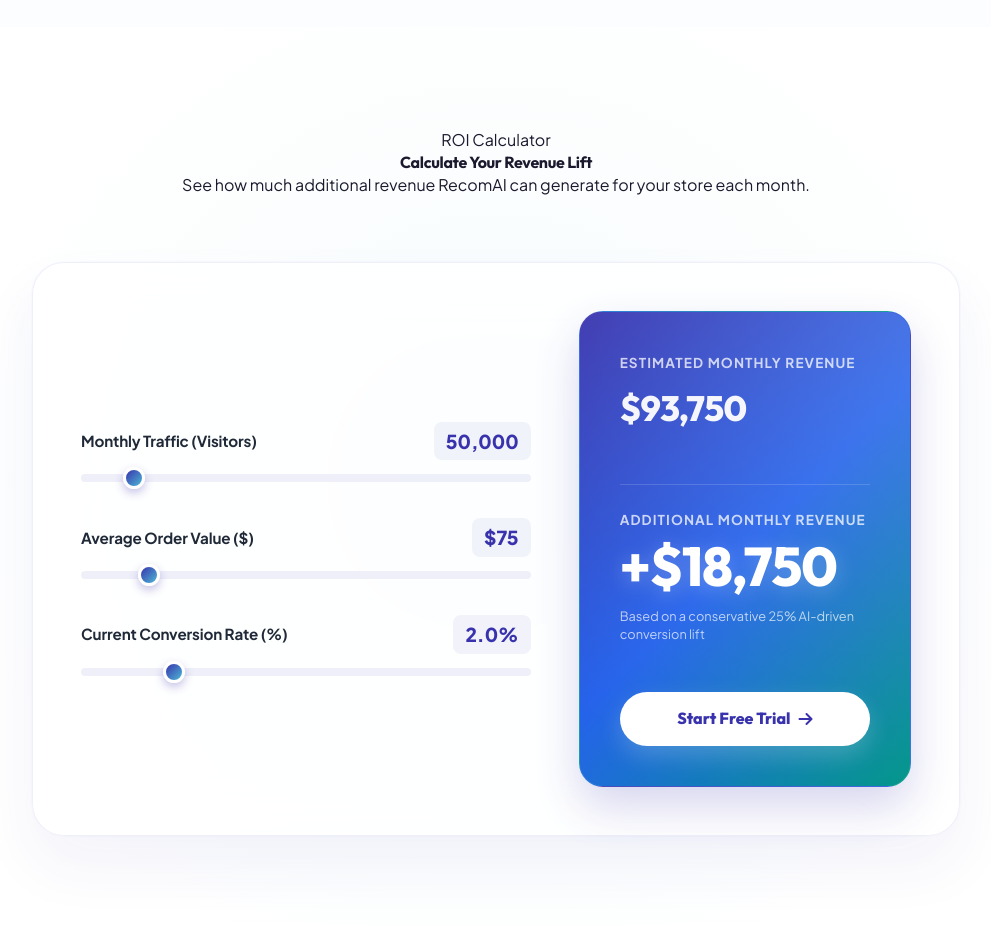
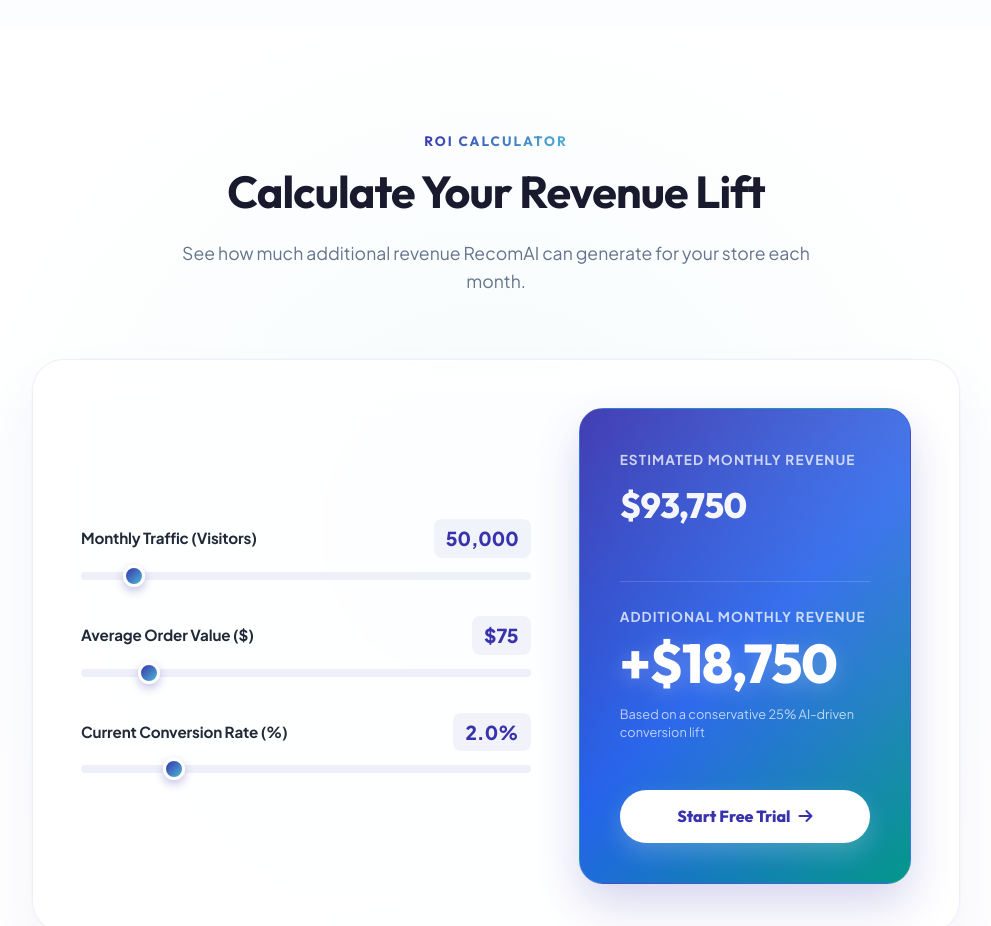
Before and after one commit to shivampb/recom-simple, a React (Vite) app: page / in a window 1280 px wide. Shown: the part 3540-4466 px from the top of the page, without its empty margins (144-1135 px from the left). Built offline with nearby package versions, Linux system fonts and the light colour scheme.

Commit message:
Update ROI Calculator title styling to match main sections

```diff
--- a/src/components/roi-calculator.tsx
+++ b/src/components/roi-calculator.tsx
@@ -35,9 +35,9 @@
     <section className="roi-section animate-on-scroll">
       <div className="container">
         <div className="section-header text-center">
-          <span className="badge badge-glow">ROI Calculator</span>
-          <h2>Calculate Your Revenue Lift</h2>
-          <p className="subtitle">See how much additional revenue RecomAI can generate for your store each month.</p>
+          <span className="section-tagline">ROI Calculator</span>
+          <h2 className="section-title">Calculate Your Revenue Lift</h2>
+          <p className="section-subtitle">See how much additional revenue RecomAI can generate for your store each month.</p>
         </div>
 
         <div className="roi-calculator-wrapper">
```
